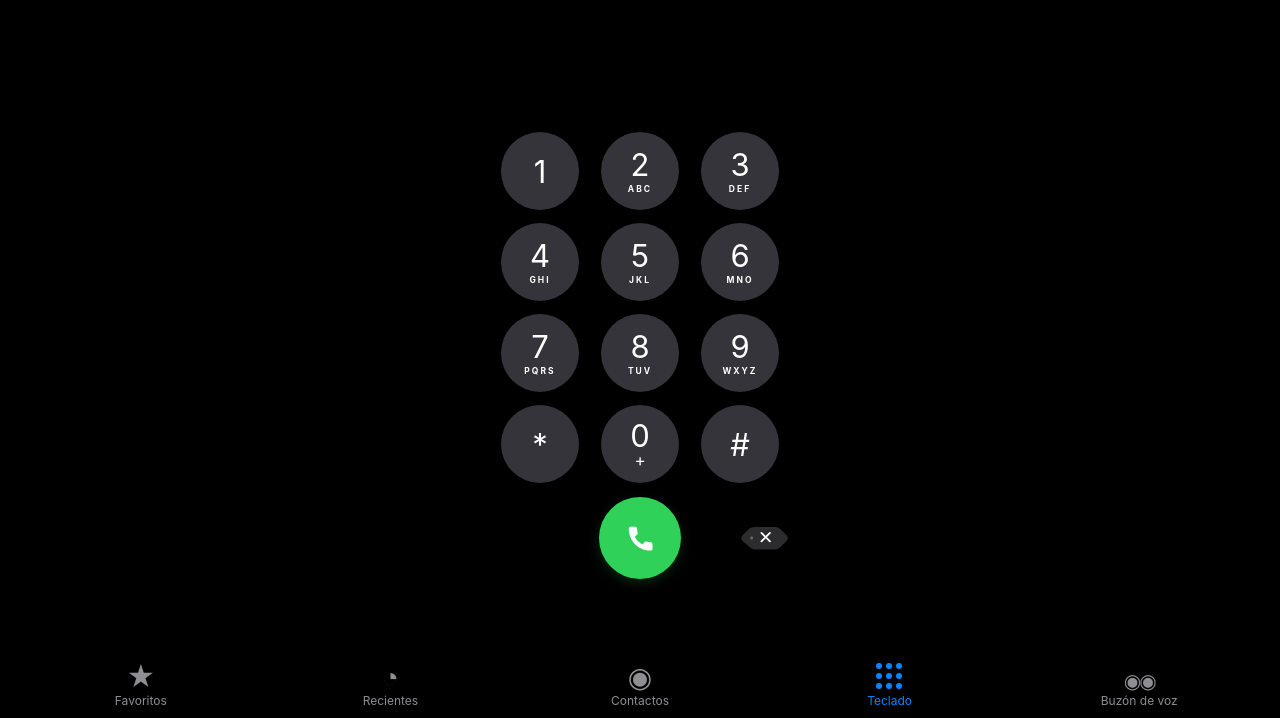
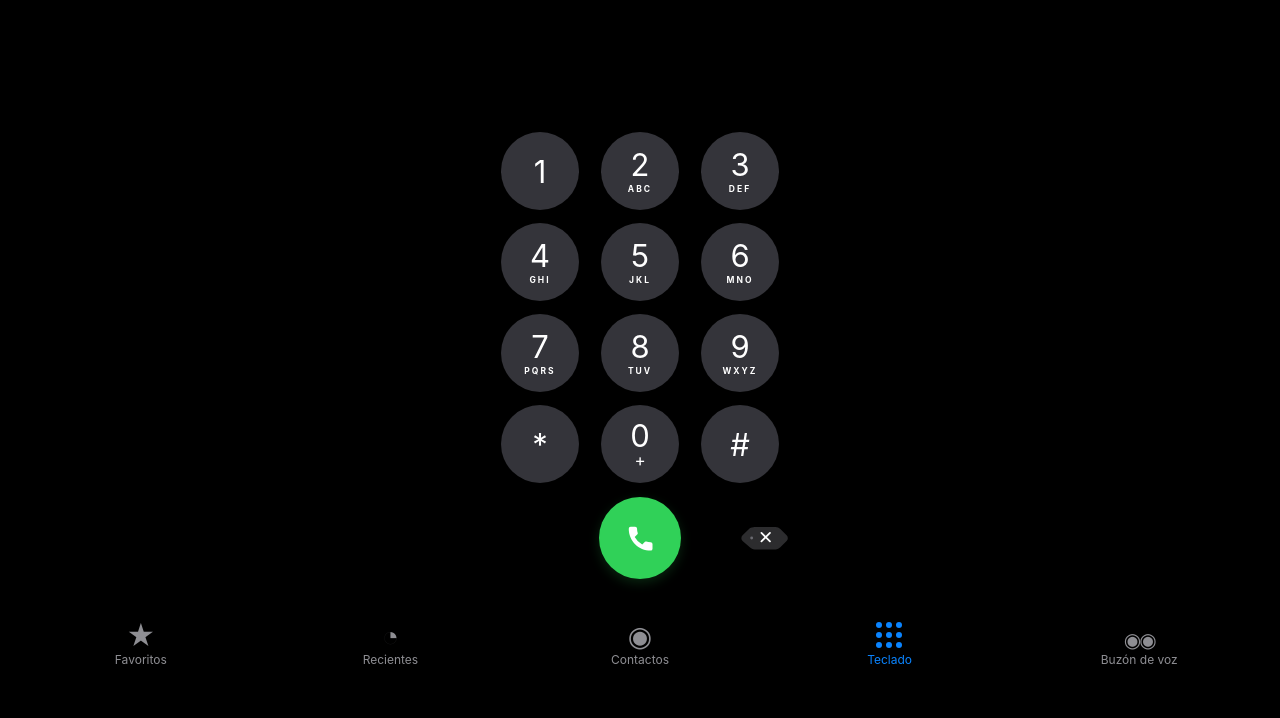
Before and after one commit to daymertorres/iphoneappp, a plain HTML site: page index.html in a window 1280 px wide. Shown: the part 82-800 px from the top of the page. Drawn offline with Linux system fonts and the light colour scheme.

Commit message:
Update style.css

```diff
--- a/style.css
+++ b/style.css
@@ -253,7 +253,7 @@ button {
   display: grid;
   grid-template-columns: repeat(5, 1fr);
   align-items: end;
-  padding-bottom: 0px;
+  padding-bottom: 50px;
   margin-top: auto;
 }
 
```
